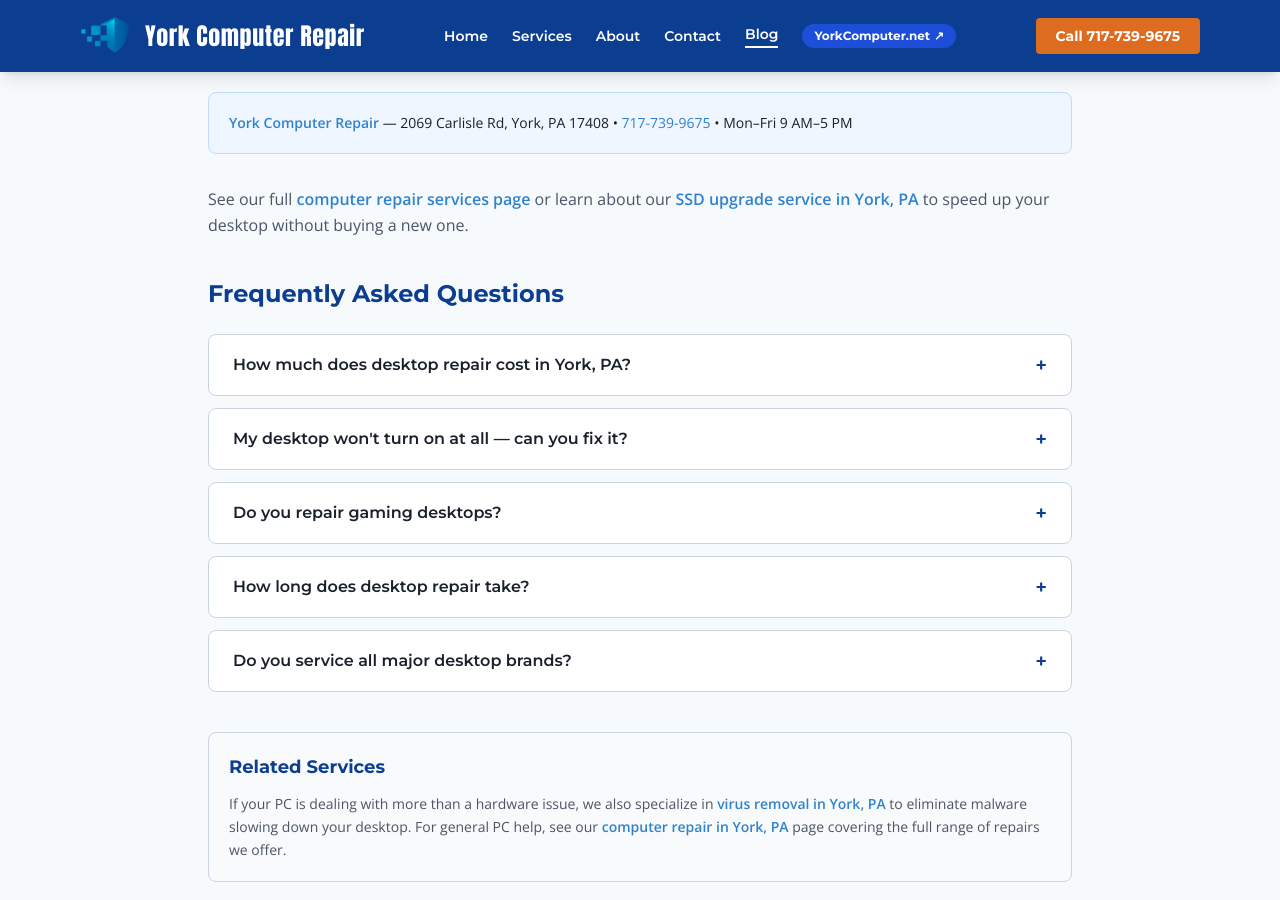
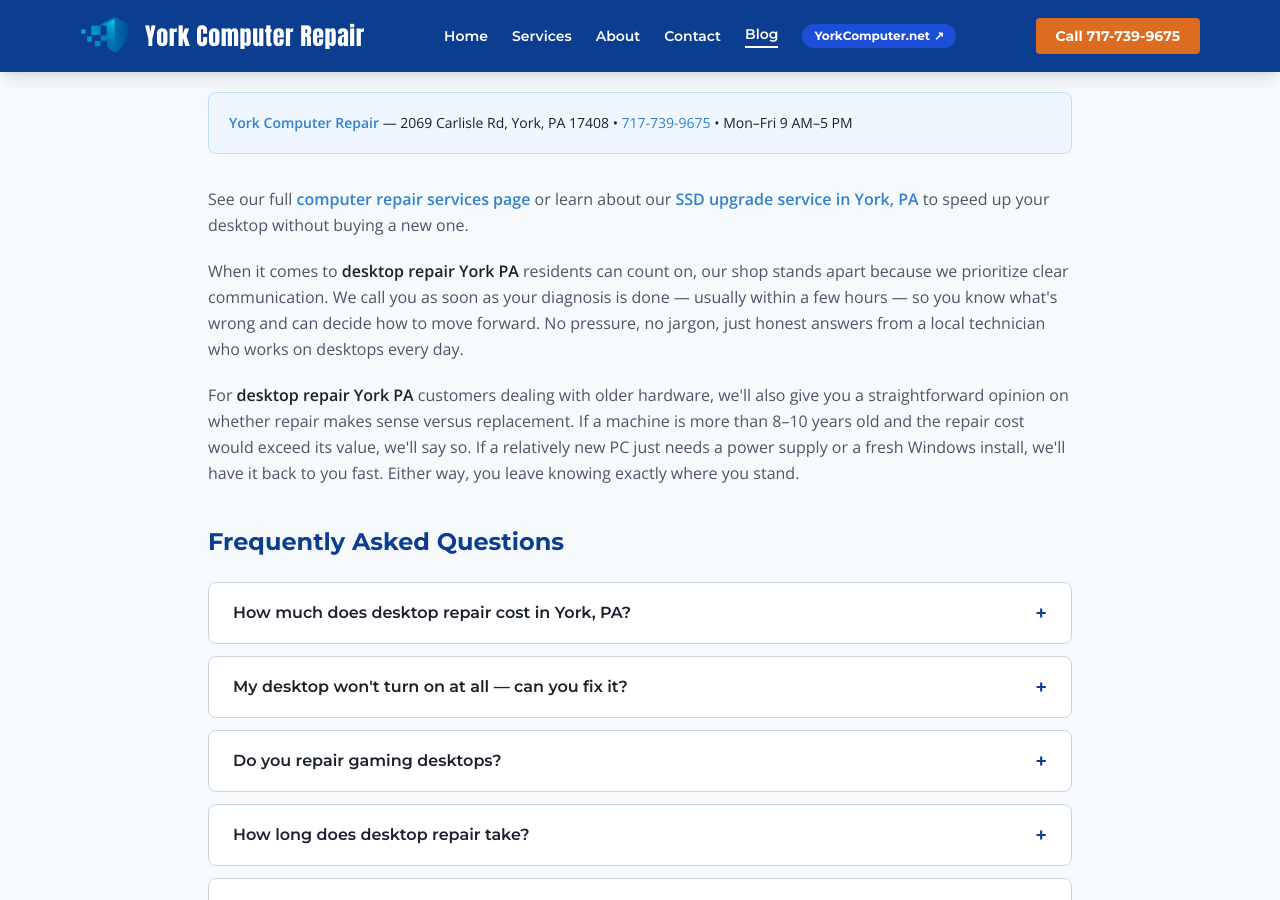
Before and after one commit to oak8513/ycr-site, a Jekyll site: the page built from blog/desktop-repair-york-pa.html, in a window 1280 px wide and 900 px high, scrolled down 1184 px. Built offline with Jekyll 4.4.1, drawn with Linux system fonts in a browser that asks for light colours; nearby versions of some CDN libraries; a script that is not in the unit is left out.

Commit message:
SEO: refresh desktop repair York PA landing page

```diff
--- a/blog/desktop-repair-york-pa.html
+++ b/blog/desktop-repair-york-pa.html
@@ -1,7 +1,7 @@
 ---
 layout: default
 title: "Desktop Repair York PA | York Computer Repair"
-description: "Need desktop repair in York, PA? York Computer Repair fixes all PC issues — won't boot, blue screen, slow performance. $39.99 diagnostic. Walk-ins welcome. Call 717-739-9675."
+description: "Looking for desktop repair York PA? York Computer Repair fixes all PC issues — won't boot, blue screen, slow performance. $39.99 diagnostic. Walk-ins welcome."
 canonical: "https://yorkcomputerrepair.com/blog/desktop-repair-york-pa.html"
 og_title: "Desktop Repair York PA | York Computer Repair"
 og_description: "Desktop repair in York, PA. Fast diagnosis, honest pricing. Walk-ins welcome at 2069 Carlisle Rd."
@@ -49,6 +49,10 @@
   </div>
 
   <p class="text-ycr-steel leading-relaxed mb-5">See our full <a href="/services.html" class="text-ycr-signal hover:underline font-semibold">computer repair services page</a> or learn about our <a href="/blog/ssd-upgrade-york-pa.html" class="text-ycr-signal hover:underline font-semibold">SSD upgrade service in York, PA</a> to speed up your desktop without buying a new one.</p>
+
+  <p class="text-ycr-steel leading-relaxed mb-5">When it comes to <strong class="text-ycr-black">desktop repair York PA</strong> residents can count on, our shop stands apart because we prioritize clear communication. We call you as soon as your diagnosis is done — usually within a few hours — so you know what's wrong and can decide how to move forward. No pressure, no jargon, just honest answers from a local technician who works on desktops every day.</p>
+
+  <p class="text-ycr-steel leading-relaxed mb-5">For <strong class="text-ycr-black">desktop repair York PA</strong> customers dealing with older hardware, we'll also give you a straightforward opinion on whether repair makes sense versus replacement. If a machine is more than 8–10 years old and the repair cost would exceed its value, we'll say so. If a relatively new PC just needs a power supply or a fresh Windows install, we'll have it back to you fast. Either way, you leave knowing exactly where you stand.</p>
 
   <h2 class="font-heading font-bold text-2xl text-ycr-blue mt-10 mb-6">Frequently Asked Questions</h2>
 
--- a/sitemap.xml
+++ b/sitemap.xml
@@ -51,7 +51,7 @@
   </url>
   <url>
     <loc>https://yorkcomputerrepair.com/blog/desktop-repair-york-pa.html</loc>
-    <lastmod>2026-04-24</lastmod>
+    <lastmod>2026-04-25</lastmod>
     <changefreq>monthly</changefreq>
     <priority>0.9</priority>
   </url>
```
